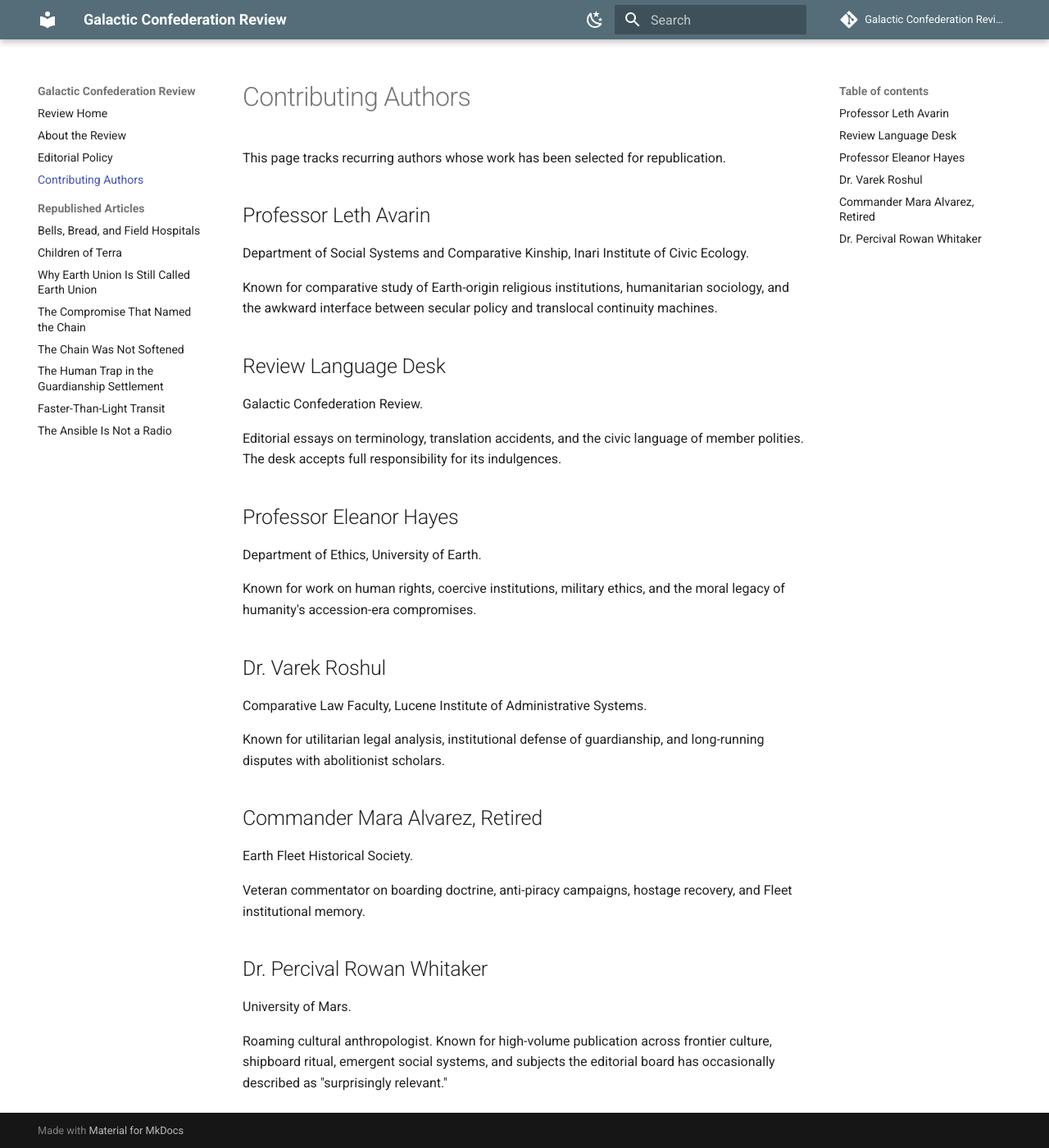
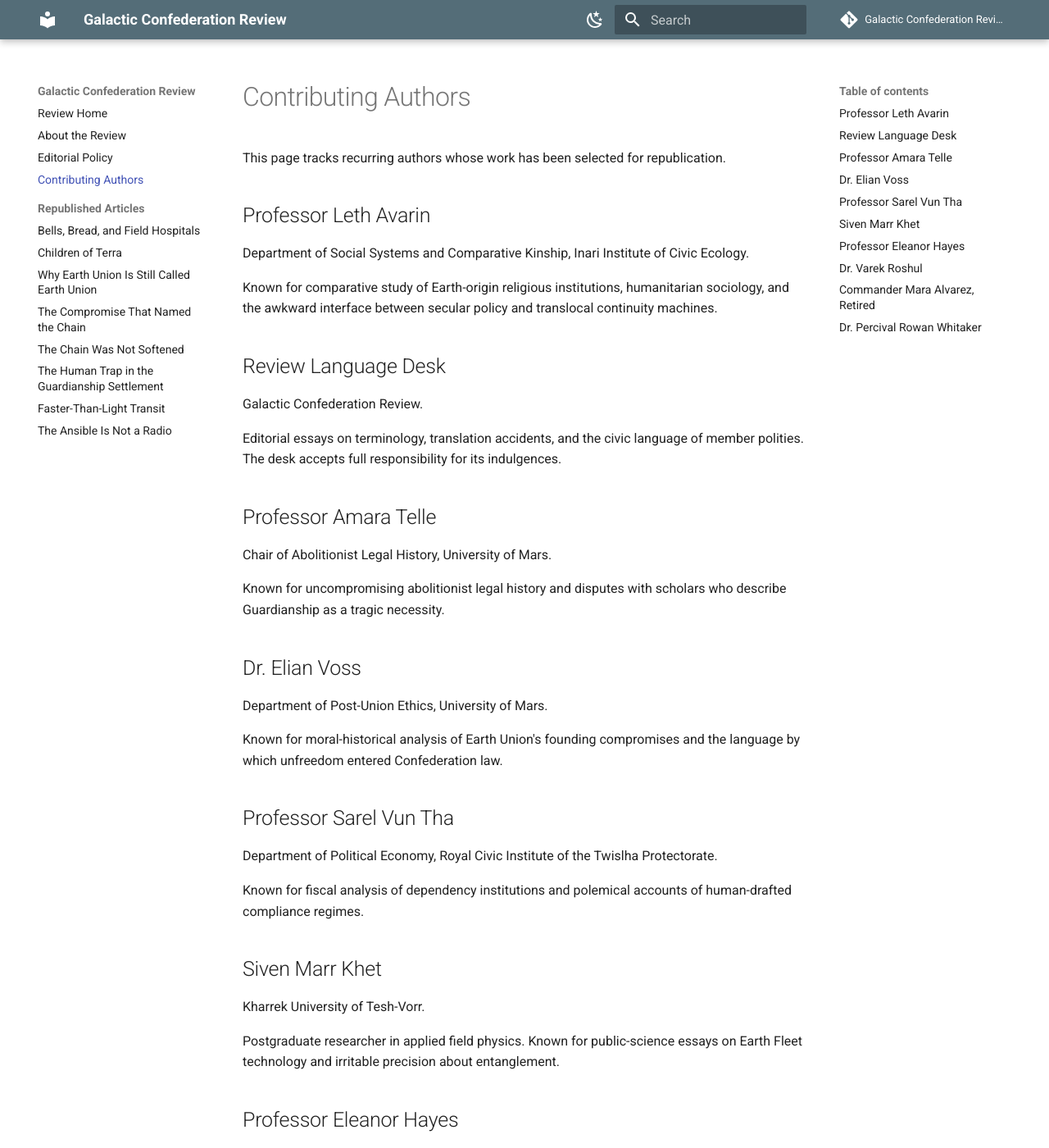
Before and after one commit to frankhaugen/galactic-confederation-review, an MkDocs documentation site: the page built from docs/authors.md, in a window 1280 px wide and 1400 px high. Shown: the whole window at 82% size. Built offline with MkDocs 1.6.1 and Material for MkDocs 9.7.7, drawn with Linux system fonts in a browser that asks for light colours; comment, search, counter and statistics services are not loaded.

Commit message:
Add new author profiles for Professor Amara Telle, Dr. Elian Voss, Professor Sarel Vun Tha, and Siven Marr Khet in authors.md. Update index.md to include new articles: "The Compromise That Named the Chain," "The Chain Was Not Softened," and "The Human Trap in the Guardianship Settlement," while reordering existing entries.

```diff
--- a/docs/authors.md
+++ b/docs/authors.md
@@ -13,6 +13,30 @@ Known for comparative study of Earth-origin religious institutions, humanitarian
 Galactic Confederation Review.
 
 Editorial essays on terminology, translation accidents, and the civic language of member polities. The desk accepts full responsibility for its indulgences.
+
+## Professor Amara Telle
+
+Chair of Abolitionist Legal History, University of Mars.
+
+Known for uncompromising abolitionist legal history and disputes with scholars who describe Guardianship as a tragic necessity.
+
+## Dr. Elian Voss
+
+Department of Post-Union Ethics, University of Mars.
+
+Known for moral-historical analysis of Earth Union's founding compromises and the language by which unfreedom entered Confederation law.
+
+## Professor Sarel Vun Tha
+
+Department of Political Economy, Royal Civic Institute of the Twislha Protectorate.
+
+Known for fiscal analysis of dependency institutions and polemical accounts of human-drafted compliance regimes.
+
+## Siven Marr Khet
+
+Kharrek University of Tesh-Vorr.
+
+Postgraduate researcher in applied field physics. Known for public-science essays on Earth Fleet technology and irritable precision about entanglement.
 
 ## Professor Eleanor Hayes
 
```
Also changed, not shown: docs/index.md (+6 -2 lines).
